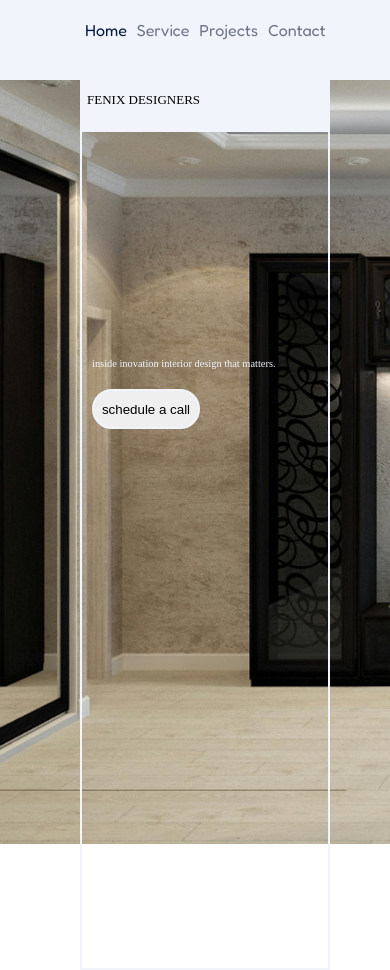
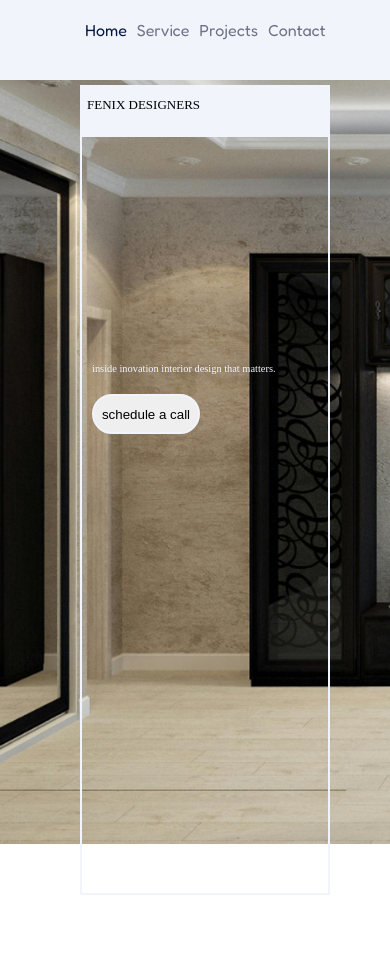
Before and after one commit to techtownera/Interior-DesignSite, a React (Vite) app: page / in a window 390 px wide. After the commit the page ends 895 px from the top, so only its background shows below. Built offline with nearby package versions, Linux system fonts and the light colour scheme; a web font is replaced by a local one.

Commit message:
set main div home

```diff
--- a/src/components/Home.css
+++ b/src/components/Home.css
@@ -142,11 +142,11 @@ li{
 
 .main {
 
-    height: 890px;
+    height: 810px;
     width: 250px;
     border: 2px solid #F1F4FB;
     display: flex;
-    margin-top: 0px;
+    margin-top: 5px;
     margin-left: 80px;
 
 
```
